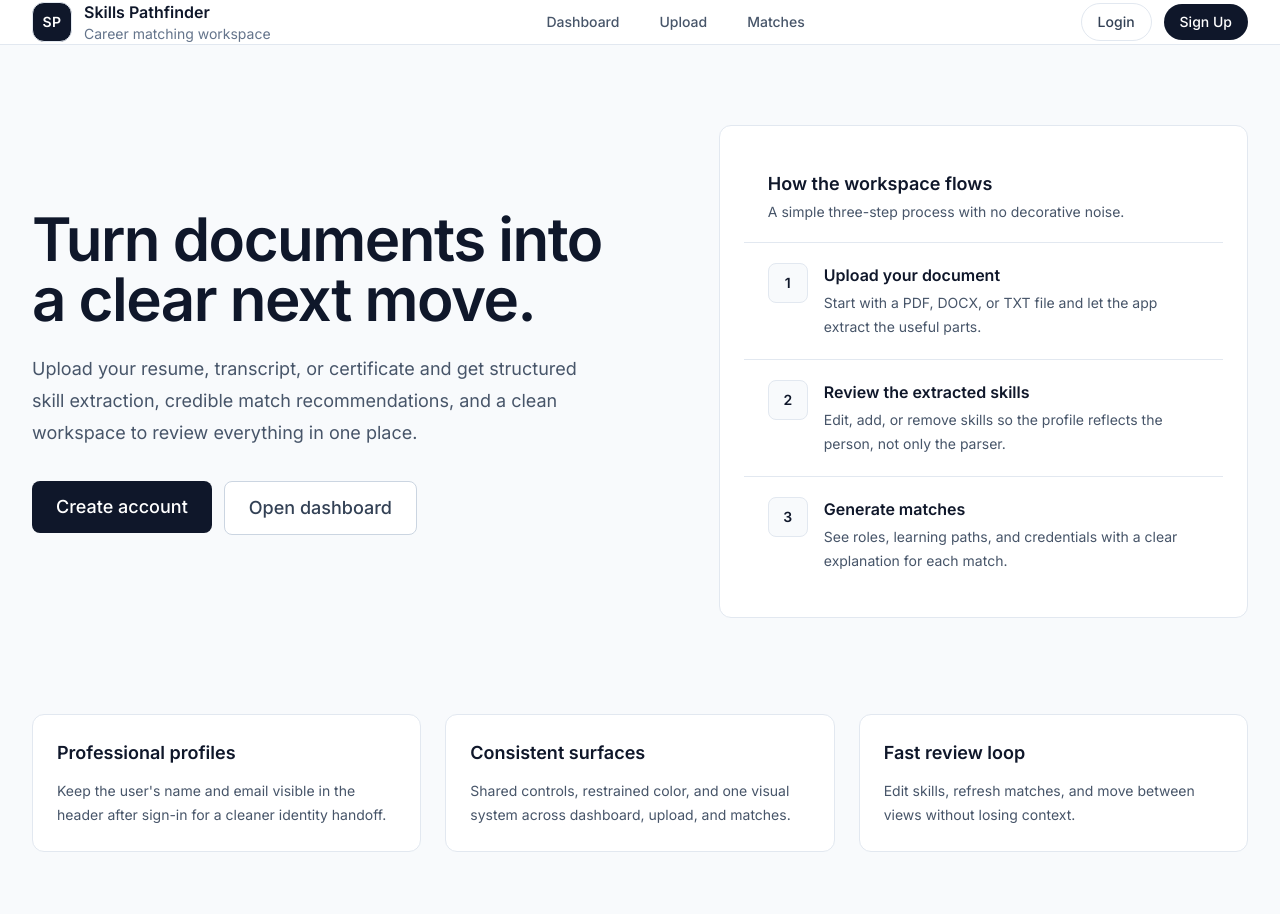
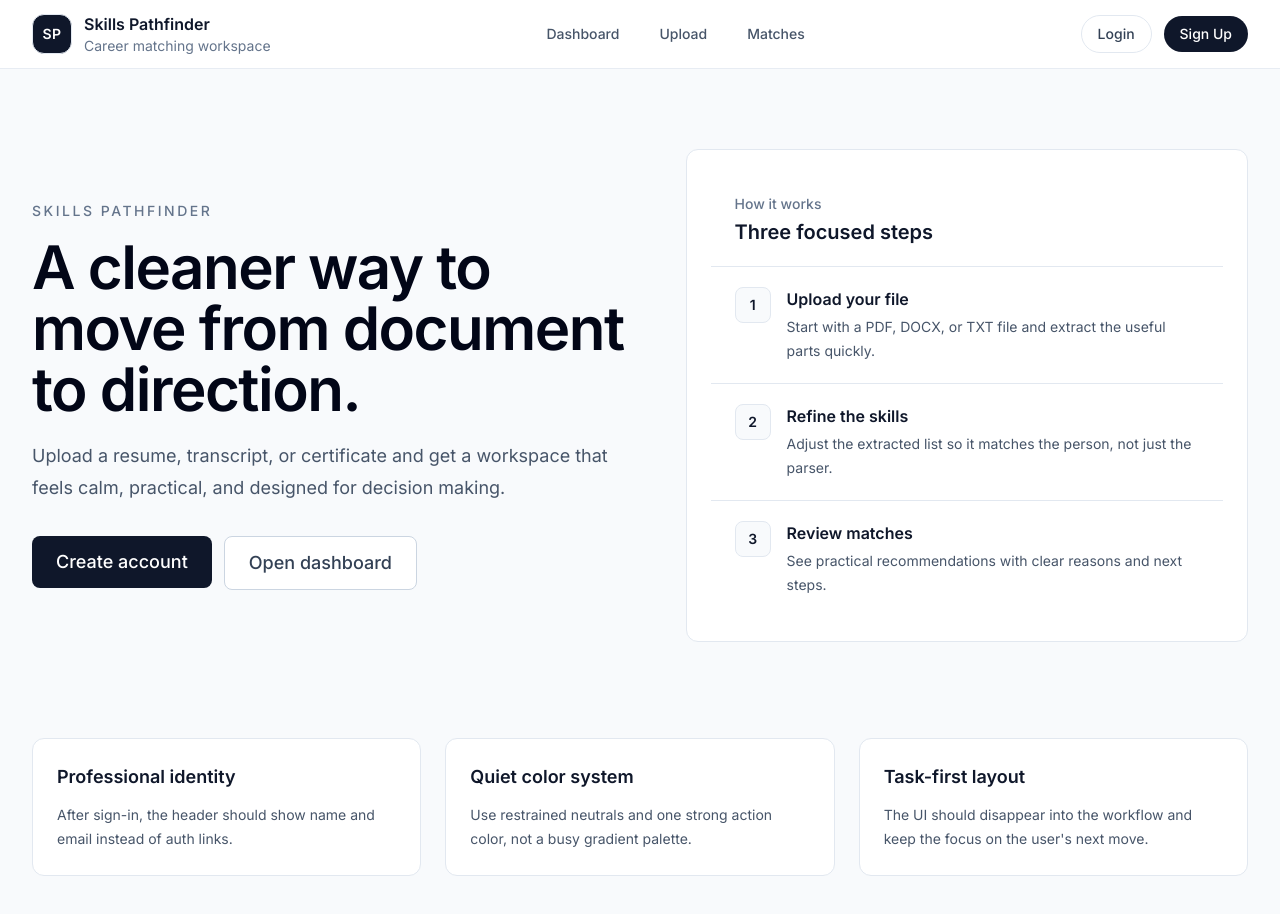
Before and after one commit to ferdousbhuiya/HootCamp_Project, a Next.js app: page / in a window 1280 px wide. Built offline with nearby package versions, Linux system fonts and the light colour scheme; no server answers.

Commit message:
Refresh landing page and signed-in nav

```diff
--- a/src/app/page.tsx
+++ b/src/app/page.tsx
@@ -4,14 +4,15 @@ import Card from '@/components/ui/Card';
 
 export default function Home() {
   return (
-    <div className="mx-auto max-w-7xl px-4 py-12 sm:px-6 lg:px-8">
-      <section className="grid gap-10 lg:grid-cols-[1.1fr_0.9fr] lg:items-center lg:py-8">
+    <div className="mx-auto max-w-7xl px-4 py-10 sm:px-6 lg:px-8">
+      <section className="grid gap-8 lg:grid-cols-[1.05fr_0.95fr] lg:items-center lg:py-10">
         <div className="max-w-2xl">
-          <h1 className="text-5xl font-semibold tracking-tight text-slate-900 sm:text-6xl">
-            Turn documents into a clear next move.
+          <p className="text-sm font-medium uppercase tracking-[0.18em] text-slate-500">Skills Pathfinder</p>
+          <h1 className="mt-4 text-4xl font-semibold tracking-tight text-slate-950 sm:text-5xl lg:text-[3.75rem] lg:leading-[1.02]">
+            A cleaner way to move from document to direction.
           </h1>
-          <p className="mt-6 max-w-xl text-lg leading-8 text-slate-600">
-            Upload your resume, transcript, or certificate and get structured skill extraction, credible match recommendations, and a clean workspace to review everything in one place.
+          <p className="mt-5 max-w-xl text-base leading-7 text-slate-600 sm:text-lg sm:leading-8">
+            Upload a resume, transcript, or certificate and get a workspace that feels calm, practical, and designed for decision making.
           </p>
           <div className="mt-8 flex flex-wrap gap-3">
             <Link href="/auth/signup">
@@ -25,47 +26,47 @@ export default function Home() {
 
         <Card className="overflow-hidden p-0">
           <div className="border-b border-slate-200 px-6 py-5">
-            <h2 className="text-lg font-semibold text-slate-900">How the workspace flows</h2>
-            <p className="mt-1 text-sm text-slate-600">A simple three-step process with no decorative noise.</p>
+            <p className="text-sm font-medium text-slate-500">How it works</p>
+            <h2 className="mt-1 text-xl font-semibold text-slate-900">Three focused steps</h2>
           </div>
           <div className="divide-y divide-slate-200">
             <div className="flex gap-4 px-6 py-5">
-              <div className="flex h-10 w-10 shrink-0 items-center justify-center rounded-lg border border-slate-200 bg-slate-50 text-sm font-semibold text-slate-900">1</div>
+              <div className="flex h-9 w-9 shrink-0 items-center justify-center rounded-lg border border-slate-200 bg-slate-50 text-sm font-semibold text-slate-900">1</div>
               <div>
-                <h3 className="text-base font-semibold text-slate-900">Upload your document</h3>
-                <p className="mt-1 text-sm leading-6 text-slate-600">Start with a PDF, DOCX, or TXT file and let the app extract the useful parts.</p>
+                <h3 className="text-base font-semibold text-slate-900">Upload your file</h3>
+                <p className="mt-1 text-sm leading-6 text-slate-600">Start with a PDF, DOCX, or TXT file and extract the useful parts quickly.</p>
               </div>
             </div>
             <div className="flex gap-4 px-6 py-5">
-              <div className="flex h-10 w-10 shrink-0 items-center justify-center rounded-lg border border-slate-200 bg-slate-50 text-sm font-semibold text-slate-900">2</div>
+              <div className="flex h-9 w-9 shrink-0 items-center justify-center rounded-lg border border-slate-200 bg-slate-50 text-sm font-semibold text-slate-900">2</div>
               <div>
-                <h3 className="text-base font-semibold text-slate-900">Review the extracted skills</h3>
-                <p className="mt-1 text-sm leading-6 text-slate-600">Edit, add, or remove skills so the profile reflects the person, not only the parser.</p>
+                <h3 className="text-base font-semibold text-slate-900">Refine the skills</h3>
+                <p className="mt-1 text-sm leading-6 text-slate-600">Adjust the extracted list so it matches the person, not just the parser.</p>
               </div>
             </div>
             <div className="flex gap-4 px-6 py-5">
-              <div className="flex h-10 w-10 shrink-0 items-center justify-center rounded-lg border border-slate-200 bg-slate-50 text-sm font-semibold text-slate-900">3</div>
+              <div className="flex h-9 w-9 shrink-0 items-center justify-center rounded-lg border border-slate-200 bg-slate-50 text-sm font-semibold text-slate-900">3</div>
               <div>
-                <h3 className="text-base font-semibold text-slate-900">Generate matches</h3>
-                <p className="mt-1 text-sm leading-6 text-slate-600">See roles, learning paths, and credentials with a clear explanation for each match.</p>
+                <h3 className="text-base font-semibold text-slate-900">Review matches</h3>
+                <p className="mt-1 text-sm leading-6 text-slate-600">See practical recommendations with clear reasons and next steps.</p>
               </div>
             </div>
           </div>
         </Card>
       </section>
 
-      <section className="mt-16 grid gap-6 md:grid-cols-3">
+      <section className="mt-14 grid gap-6 md:grid-cols-3">
         <Card>
-          <h3 className="text-lg font-semibold text-slate-900">Professional profiles</h3>
-          <p className="mt-3 text-sm leading-6 text-slate-600">Keep the user&apos;s name and email visible in the header after sign-in for a cleaner identity handoff.</p>
+          <h3 className="text-lg font-semibold text-slate-900">Professional identity</h3>
+          <p className="mt-3 text-sm leading-6 text-slate-600">After sign-in, the header should show name and email instead of auth links.</p>
         </Card>
         <Card>
-          <h3 className="text-lg font-semibold text-slate-900">Consistent surfaces</h3>
-          <p className="mt-3 text-sm leading-6 text-slate-600">Shared controls, restrained color, and one visual system across dashboard, upload, and matches.</p>
+          <h3 className="text-lg font-semibold text-slate-900">Quiet color system</h3>
+          <p className="mt-3 text-sm leading-6 text-slate-600">Use restrained neutrals and one strong action color, not a busy gradient palette.</p>
         </Card>
         <Card>
-          <h3 className="text-lg font-semibold text-slate-900">Fast review loop</h3>
-          <p className="mt-3 text-sm leading-6 text-slate-600">Edit skills, refresh matches, and move between views without losing context.</p>
+          <h3 className="text-lg font-semibold text-slate-900">Task-first layout</h3>
+          <p className="mt-3 text-sm leading-6 text-slate-600">The UI should disappear into the workflow and keep the focus on the user's next move.</p>
         </Card>
       </section>
     </div>
--- a/src/components/layout/Navbar.tsx
+++ b/src/components/layout/Navbar.tsx
@@ -30,6 +30,7 @@ function getInitials(name: string, email: string) {
 
 const Navbar = () => {
   const [user, setUser] = useState<NavUser | null>(null);
+  const [authReady, setAuthReady] = useState(false);
   const router = useRouter();
   const pathname = usePathname();
 
@@ -38,12 +39,13 @@ const Navbar = () => {
     let isMounted = true;
 
     const syncUser = async () => {
-      const { data } = await supabase.auth.getUser();
+      const { data } = await supabase.auth.getSession();
       if (!isMounted) return;
 
-      const authUser = data.user;
+      const authUser = data.session?.user;
       if (!authUser) {
         setUser(null);
+        setAuthReady(true);
         return;
       }
 
@@ -52,6 +54,7 @@ const Navbar = () => {
         fullName: String(authUser.user_metadata?.full_name ?? '').trim(),
         phoneNumber: String(authUser.user_metadata?.phone_number ?? '').trim() || undefined,
       });
+      setAuthReady(true);
     };
 
     void syncUser();
@@ -60,6 +63,7 @@ const Navbar = () => {
       data: { subscription },
     } = supabase.auth.onAuthStateChange((_event, session) => {
       if (!isMounted) return;
+      setAuthReady(true);
 
       const authUser = session?.user;
       if (!authUser) {
@@ -93,8 +97,8 @@ const Navbar = () => {
   };
 
   return (
-    <nav className="sticky top-0 z-40 border-b border-slate-200 bg-white">
-      <div className="mx-auto flex h-18 max-w-7xl items-center justify-between gap-6 px-4 sm:px-6 lg:px-8">
+    <nav className="sticky top-0 z-40 border-b border-slate-200/80 bg-white/95 backdrop-blur-sm">
+      <div className="mx-auto flex min-h-16 max-w-7xl items-center justify-between gap-6 px-4 py-3 sm:px-6 lg:px-8">
         <Link href="/" className="flex items-center gap-3">
           <div className="flex h-10 w-10 items-center justify-center rounded-xl border border-slate-200 bg-slate-900 text-sm font-semibold tracking-wide text-white">
             SP
@@ -123,7 +127,7 @@ const Navbar = () => {
           })}
         </div>
 
-        {user ? (
+        {authReady && user ? (
           <div className="flex items-center gap-3">
             <div className="hidden items-center gap-3 rounded-full border border-slate-200 bg-slate-50 px-3 py-2 sm:flex">
               <div className="flex h-9 w-9 items-center justify-center rounded-full bg-slate-900 text-xs font-semibold uppercase tracking-wide text-white">
@@ -138,7 +142,7 @@ const Navbar = () => {
               Sign out
             </Button>
           </div>
-        ) : (
+        ) : authReady ? (
           <div className="flex items-center gap-3">
             <Link
               href="/auth/login"
@@ -153,6 +157,8 @@ const Navbar = () => {
               Sign Up
             </Link>
           </div>
+        ) : (
+          <div className="h-9 w-32 rounded-full bg-slate-100" aria-hidden="true" />
         )}
       </div>
     </nav>
```
